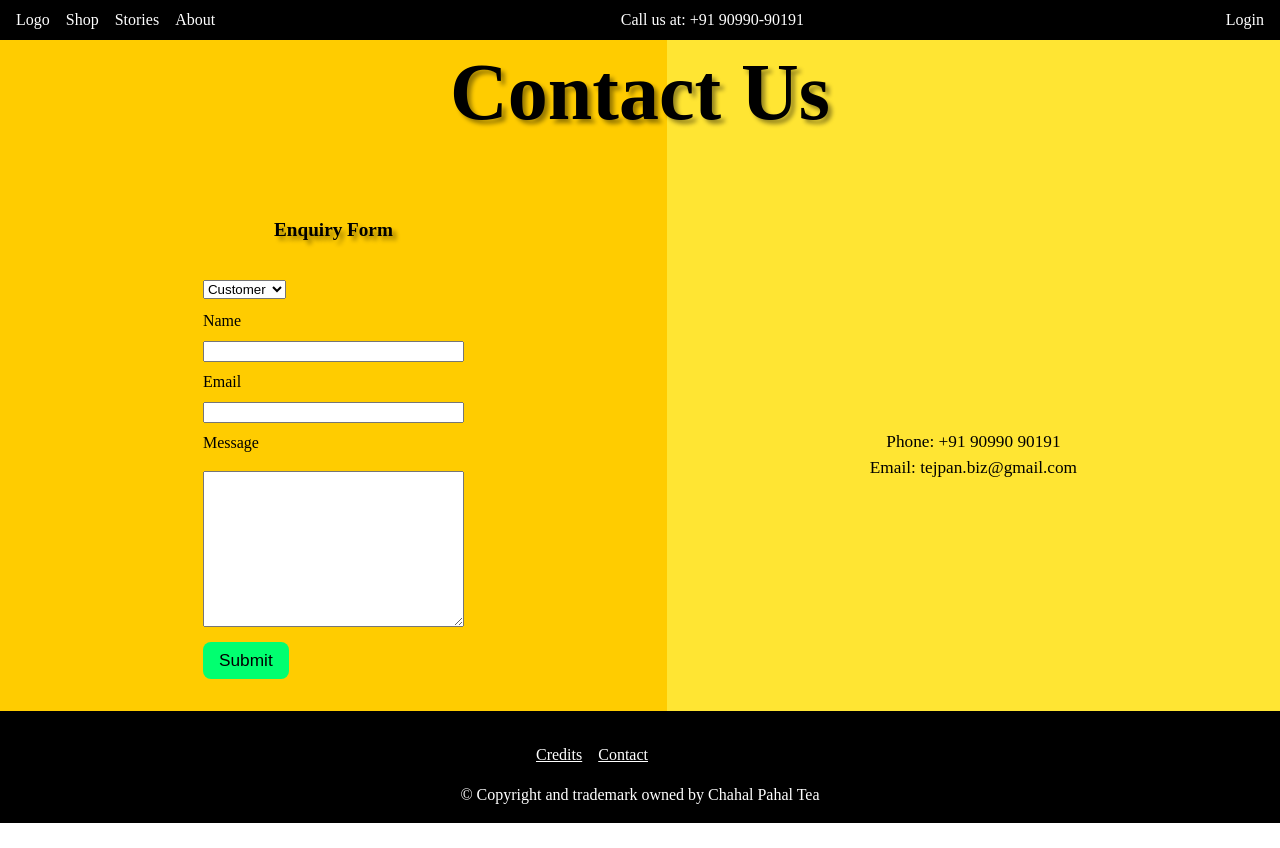
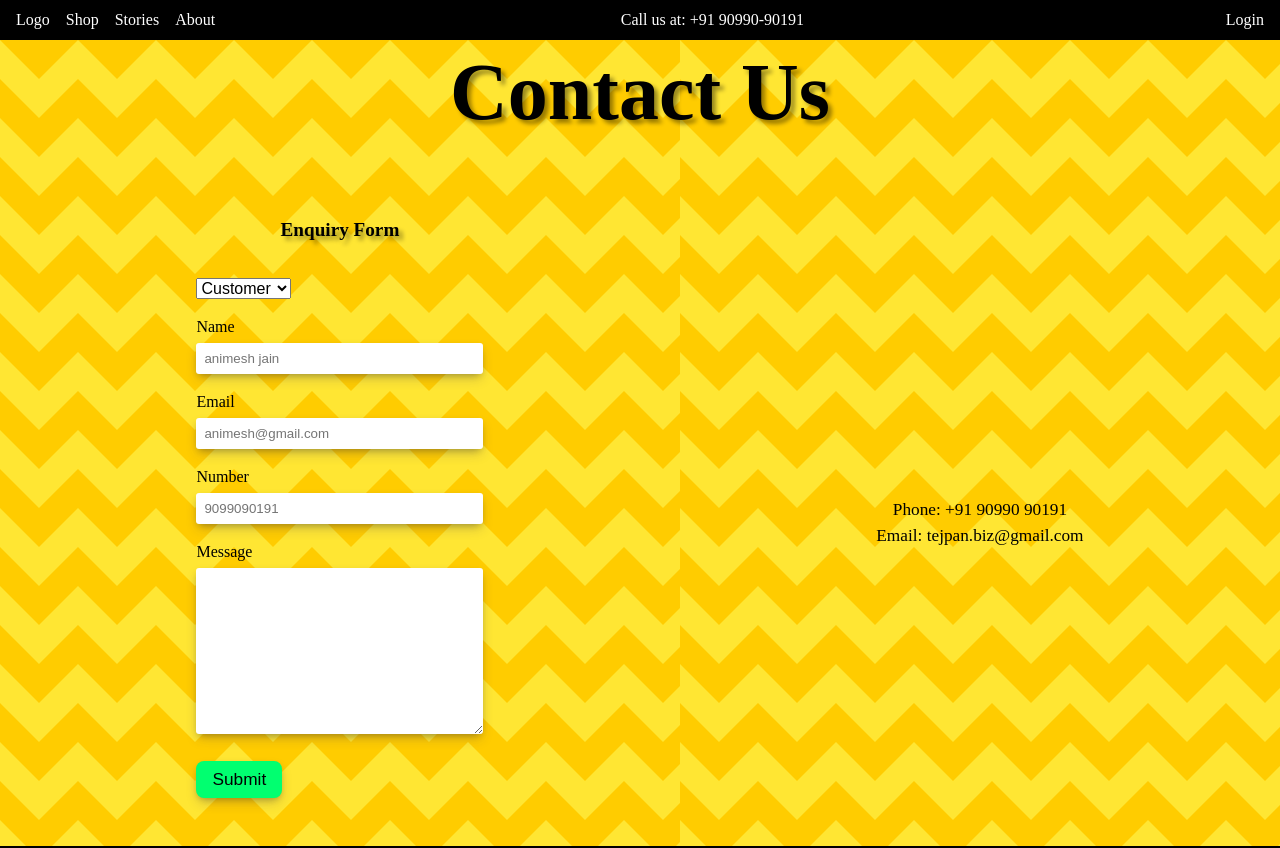
Before and after one commit to bharat-patodi/chahalPahalTea, a Next.js app: page /contact in a window 1280 px wide. Shown: the top 848 px of the page. Before the commit the page ends 823 px from the top, so only its background shows below. Built offline with nearby package versions, Linux system fonts and the light colour scheme.

Commit message:
Add styling to contact page

```diff
--- a/components/Footer.tsx
+++ b/components/Footer.tsx
@@ -7,9 +7,9 @@ const Footer = () => (
     <nav className={styles.footerNav}>
       <ul className={styles.footerLinks}>
         <li>
-          <Link href="/credits">
+          {/* <Link href="/credits">
             <a>Credits</a>
-          </Link>
+          </Link> */}
         </li>
         <li>
           <Link href="/contact">
@@ -55,7 +55,7 @@ const Footer = () => (
         </li>
       </ul>
     </nav>
-    <p>© Copyright and trademark owned by Chahal Pahal Tea</p>
+    <p>© Copyright & trademark owned by Chahal Pahal Tea</p>
   </footer>
 );
 
--- a/pages/contact.tsx
+++ b/pages/contact.tsx
@@ -16,9 +16,11 @@ const Contact = () => (
               <option value="distributor">Distributor</option>
             </select>
             <label>Name</label>
-            <input type="text" name="" id="" />
+            <input type="text" name="" id="" placeholder="animesh jain" required/>
             <label>Email</label>
-            <input type="email" name="" id="" />
+            <input type="email" name="" id="" placeholder="animesh@gmail.com" required />
+            <label>Number</label>
+            <input type="tel" name="" id="" placeholder="9099090191" required />
             <label>Message</label>
             <textarea name="" id="" cols={30} rows={10}></textarea>
             <input type="submit" value="Submit" />
--- a/pages/credits.tsx
+++ b/pages/credits.tsx
@@ -5,7 +5,7 @@ const Credits = () => (
   <>
     <Header />
     <main>
-      <p>
+      {/* <p>
         Photo by{" "}
         <a href="https://unsplash.com/@aniketh_kanukurthi?utm_source=unsplash&utm_medium=referral&utm_content=creditCopyText">
           Aniketh Kanukurthi
@@ -44,7 +44,7 @@ const Credits = () => (
         <a href="https://unsplash.com/s/photos/tea?utm_source=unsplash&utm_medium=referral&utm_content=creditCopyText">
           Unsplash
         </a>
-      </p>
+      </p> */}
     </main>
     <Footer />
   </>
--- a/styles/Contact.module.css
+++ b/styles/Contact.module.css
@@ -23,6 +23,8 @@
     align-items: center;
     flex-direction: column;
     font-size: 1.08rem;
+    background-image: url('/repeating-chevrons.svg');
+    background-attachment: fixed;
 }
 
 .enquiryForm {
@@ -30,7 +32,8 @@
     background-color: #FFCC00;
     flex-grow: 1;
     text-align: center;
-
+    background-image: url('/repeating-chevrons.svg');
+    background-attachment: fixed;
 }
 
 .enquiryForm form {
@@ -41,7 +44,6 @@
 
 .enquiryForm form *:not(:last-child):not(:first-child) {
     width: 100%;
-    margin: 0.5rem 0;
 }
 
 .enquiryForm input[type="submit"] {
@@ -51,7 +53,38 @@
     border: none;
     border-radius: 0.5rem;
     cursor: pointer;
-    transition: all 0.3s ease-in-out;
+}
+
+.enquiryForm input[type="submit"]:active {
+    /* border: none; */
+    background-color: var(--animesh-choice-black);
+    color: white;
 }
 
 /* For centering the form, use https://stackoverflow.com/questions/8097744/how-do-i-center-this-form-in-css */
+
+.enquiryForm select {
+    margin-bottom: 1rem;
+    font-size: 1rem;
+}
+
+.enquiryForm input {
+    border-radius: 3px;
+    border: none;
+    padding: 0.5rem;
+    box-shadow: rgba(50, 50, 93, 0.25) 0px 6px 12px -2px, rgba(0, 0, 0, 0.3) 0px 3px 7px -3px;
+    margin: 0.25rem 0 1rem 0;
+}
+
+.enquiryForm input:not(input[type="submit"]):focus, .enquiryForm textarea:focus {
+    /* outline: none; */
+    outline: 3px solid var(--lime-green);
+}
+
+.enquiryForm textarea {
+    border-radius: 3px;
+    border: none;
+    padding: 0.5rem 1rem;
+    box-shadow: rgba(50, 50, 93, 0.25) 0px 6px 12px -2px, rgba(0, 0, 0, 0.3) 0px 3px 7px -3px;
+    margin: 0.25rem 0 1rem 0;
+}
```
Also changed, not shown: public/liquid-cheese.svg (added), 1 other file (tests, documents, lock files or other folders).
